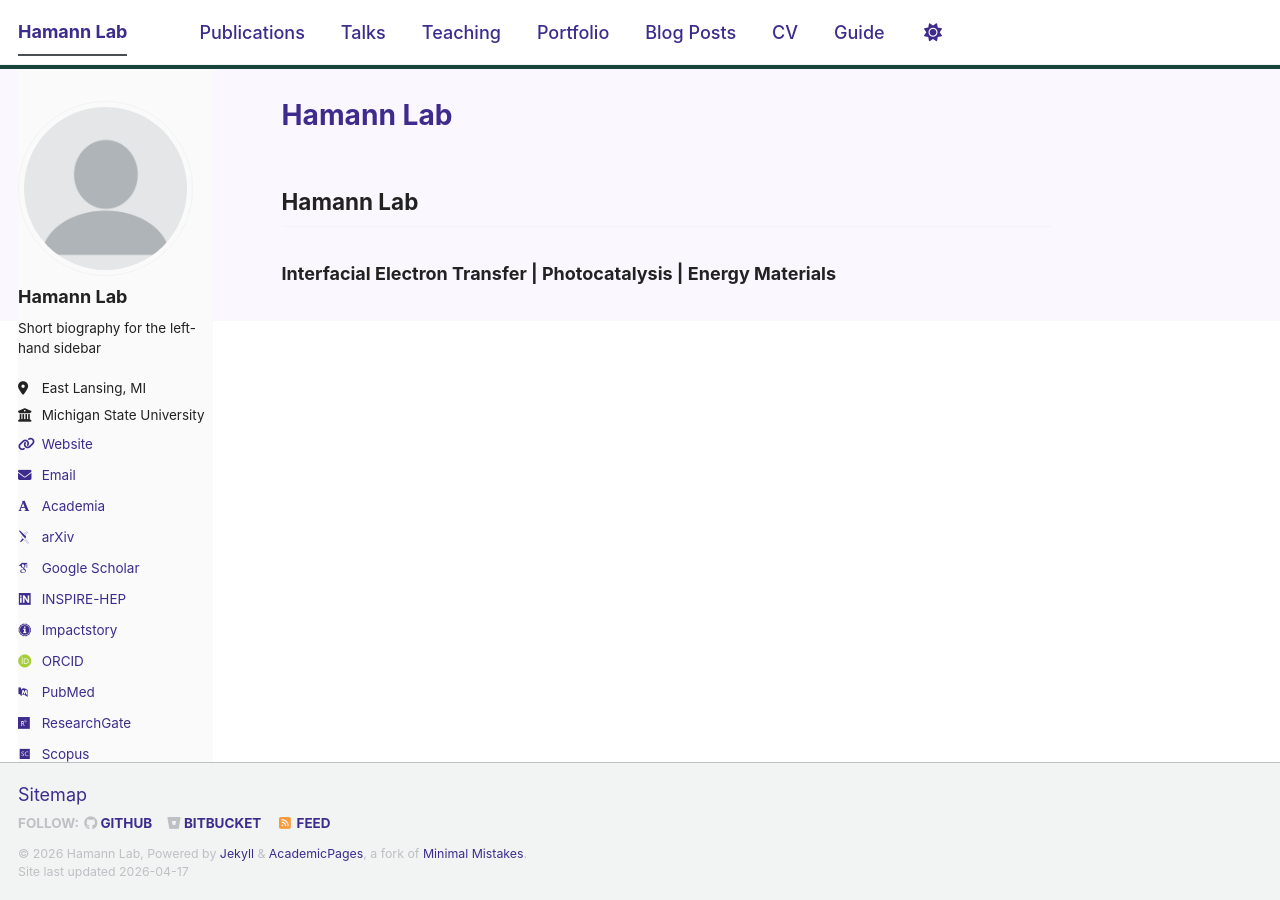
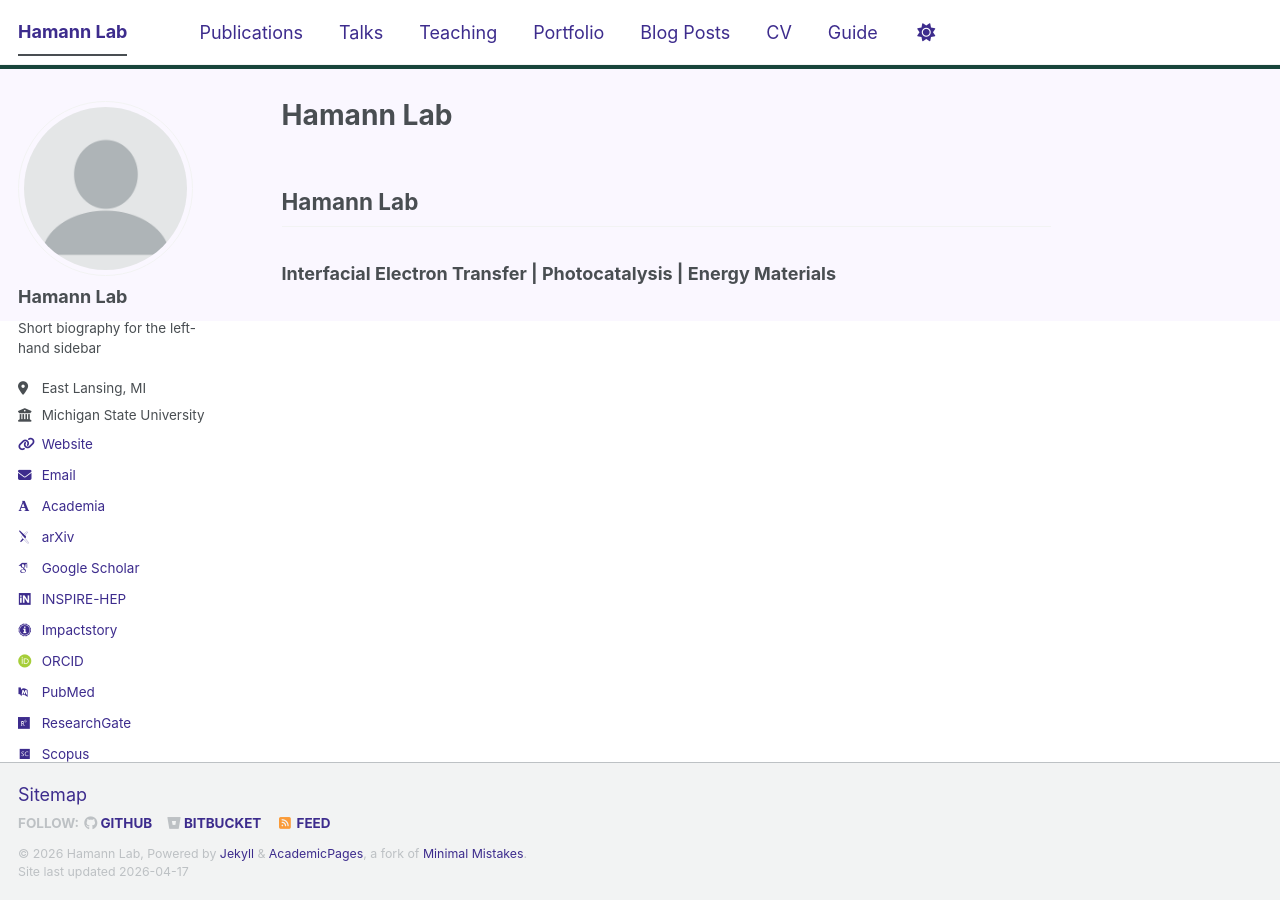
Before and after one commit to HamannLab/HamannLab.github.io, a Jekyll site: the page built from index.md, in a window 1280 px wide. Built offline with Jekyll 4.4.1, drawn with Linux system fonts in a browser that asks for light colours; some web fonts are replaced; a script bundle is joined from its source files by our own code; library files that are not in the unit come from our copies.

Commit message:
Update main.scss

```diff
--- a/assets/css/main.scss
+++ b/assets/css/main.scss
@@ -42,65 +42,13 @@
     "vendor/font-awesome/brands"
 ;
 /* =========================
-   Hamann Lab Design System
+   Hamann Lab Minimal Test
    ========================= */
 
-:root{
-  --hamann-purple: #3D2C8D;
-  --hamann-purple-dark: #2C1F66;
-  --msu-green: #18453B;
-  --text-dark: #222;
-  --bg-light: #ffffff;
-}
-
-body {
-  background-color: var(--bg-light);
-  color: var(--text-dark);
-}
-
 a {
-  color: var(--hamann-purple);
-  text-decoration: none;
-}
-
-a:hover {
-  color: var(--hamann-purple-dark);
-  text-decoration: underline;
+  color: #3D2C8D !important;
 }
 
 .masthead {
-  background-color: white;
-  border-bottom: 3px solid var(--msu-green);
+  border-bottom: 3px solid #18453B !important;
 }
-
-.masthead a,
-.greedy-nav a {
-  color: var(--text-dark);
-  font-weight: 500;
-}
-
-.masthead a:hover,
-.greedy-nav a:hover {
-  color: var(--hamann-purple);
-}
-
-.btn,
-.btn--primary {
-  background-color: var(--hamann-purple);
-  border-color: var(--hamann-purple);
-  color: white;
-}
-
-.btn:hover,
-.btn--primary:hover {
-  background-color: var(--hamann-purple-dark);
-  border-color: var(--hamann-purple-dark);
-}
-
-.page__title {
-  color: var(--hamann-purple);
-}
-
-.sidebar {
-  background-color: #fafafa;
-}
```
